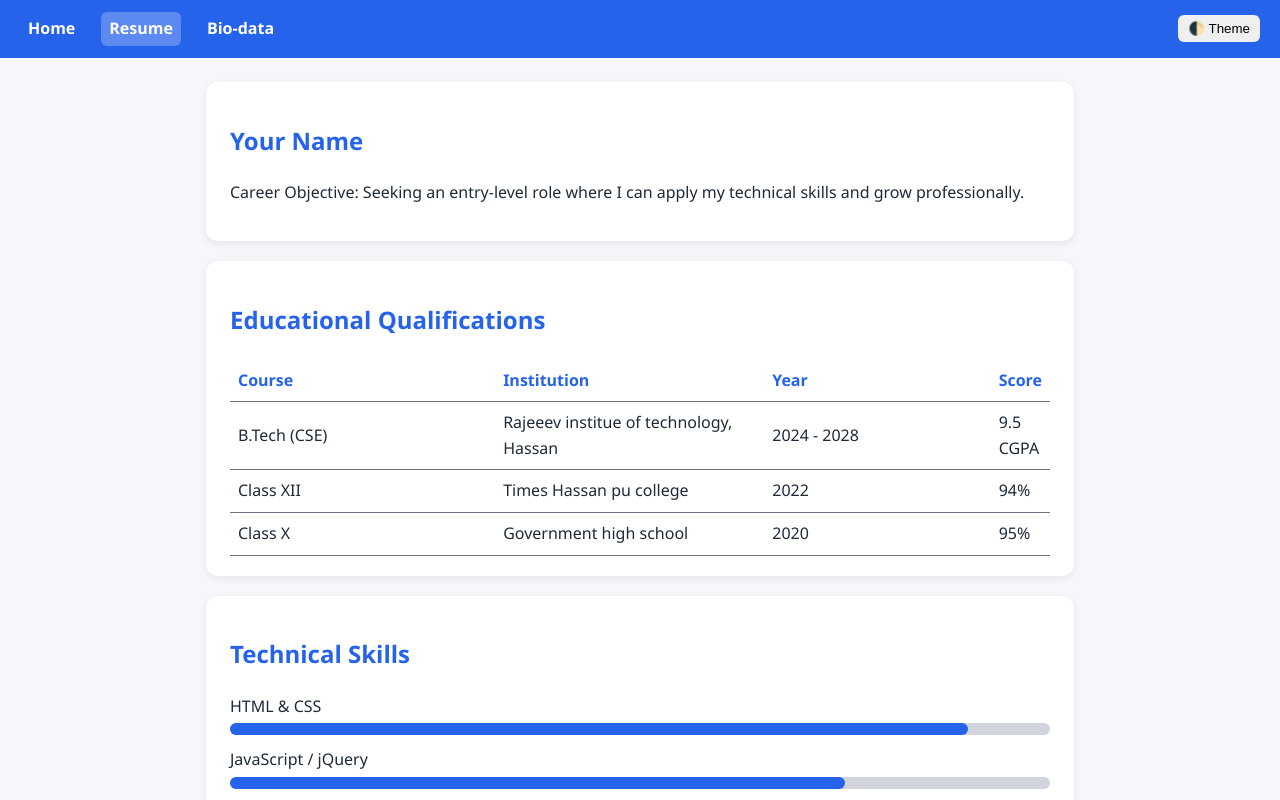
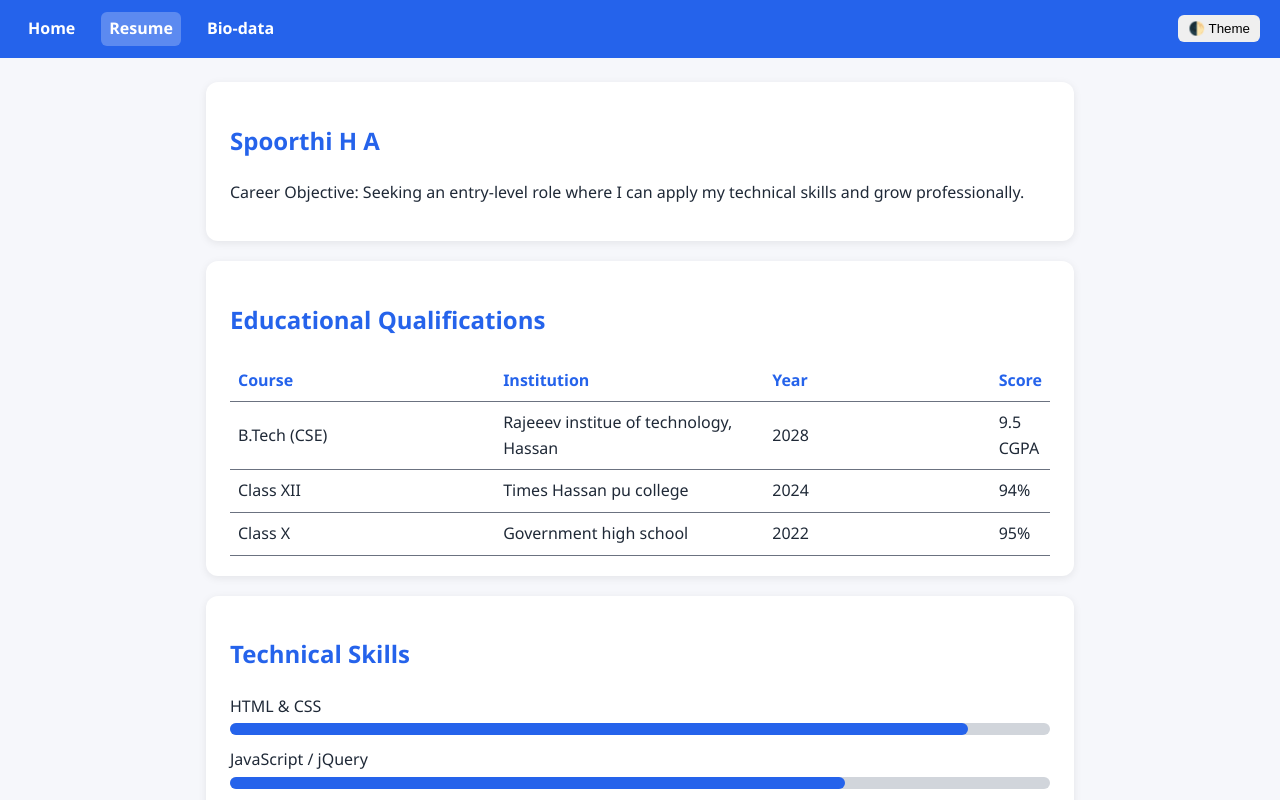
Before and after one commit to spoorthi884/my-resume, a plain HTML site: page resume.html in a window 1280 px wide. Shown: the top 800 px of the page. Drawn offline with nearby package versions, Linux system fonts and the light colour scheme.

Commit message:
Revise resume content and correct details
Updated personal details and corrected educational years.

```diff
--- a/resume.html
+++ b/resume.html
@@ -15,7 +15,7 @@
 </nav>
 <main>
   <section>
-    <h1>Your Name</h1>
+    <h1>Spoorthi H A</h1>
     <p>Career Objective: Seeking an entry-level role where I can apply my technical skills and grow professionally.</p>
   </section>
 
@@ -23,9 +23,9 @@
     <h2>Educational Qualifications</h2>
     <table>
       <tr><th>Course</th><th>Institution</th><th>Year</th><th>Score</th></tr>
-      <tr><td>B.Tech (CSE)</td><td>Rajeeev institue of technology, Hassan</td><td>2024 - 2028</td><td>9.5 CGPA</td></tr>
-      <tr><td>Class XII</td><td>Times Hassan pu college</td><td>2022</td><td>94%</td></tr>
-      <tr><td>Class X</td><td>Government high school</td><td>2020</td><td>95%</td></tr>
+      <tr><td>B.Tech (CSE)</td><td>Rajeeev institue of technology, Hassan</td><td>2028</td><td>9.5 CGPA</td></tr>
+      <tr><td>Class XII</td><td>Times Hassan pu college</td><td>2024</td><td>94%</td></tr>
+      <tr><td>Class X</td><td>Government high school</td><td>2022</td><td>95%</td></tr>
     </table>
   </section>
 
```
